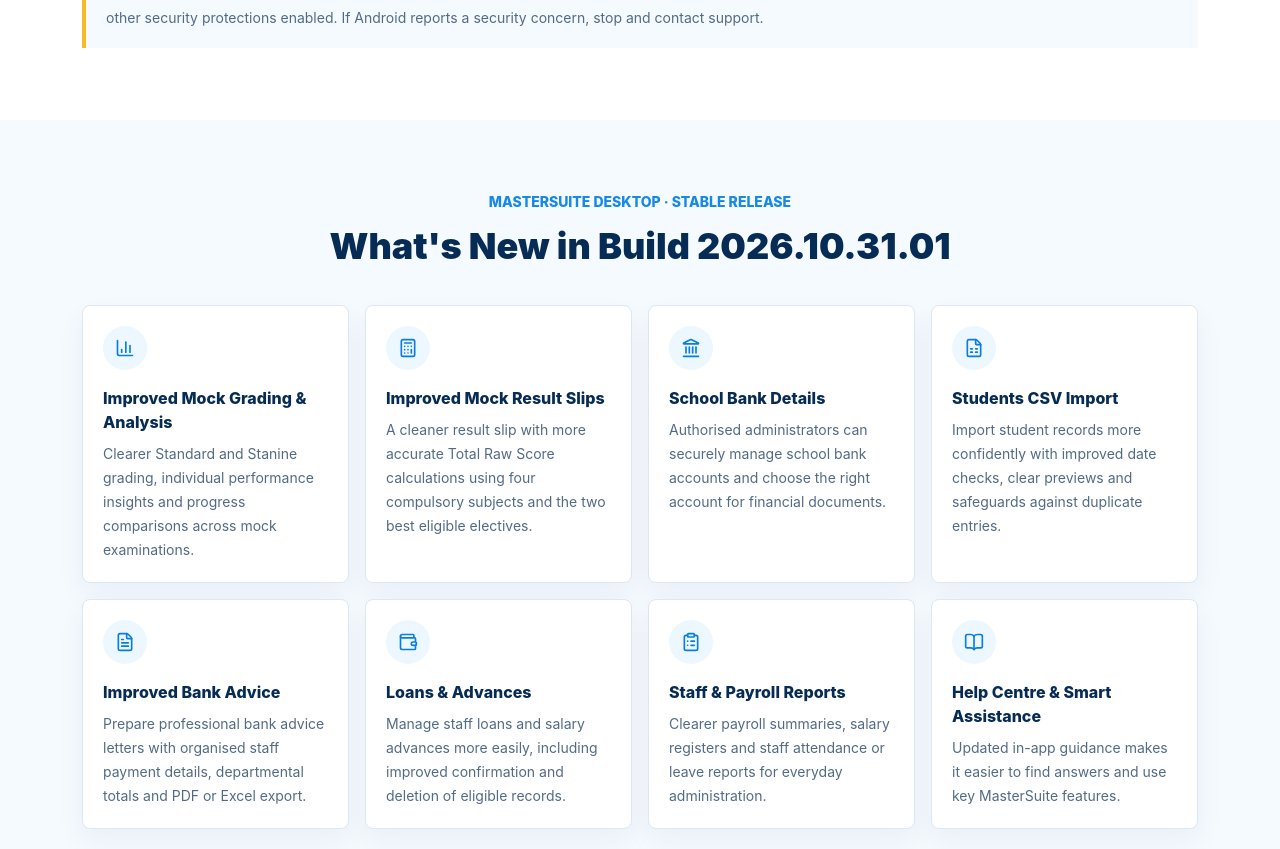
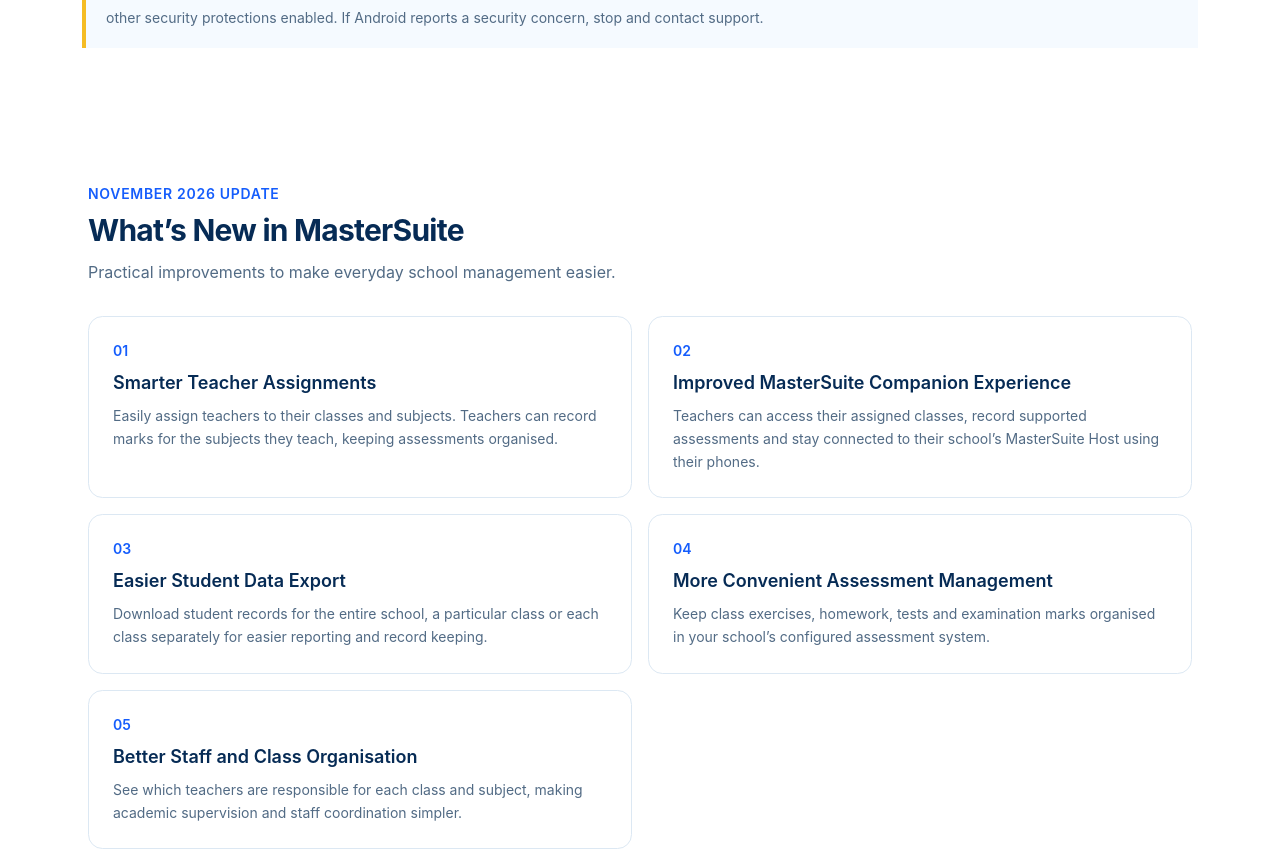
Before and after one commit to nanabaffour6/MasterSuite-website, a React (Vite) app: page / in a window 1280 px wide. Shown: the part 3922-4771 px from the top of the page. Built offline with nearby package versions, Linux system fonts and the light colour scheme.

Commit message:
Update November 2026 What's New with user-friendly school features

```diff
--- a/src/App.tsx
+++ b/src/App.tsx
@@ -8,10 +8,38 @@ import { Footer } from '@/components/landing/footer';
 import { Hero } from '@/components/landing/hero';
 import { Navbar } from '@/components/landing/navbar';
 import { ScreenshotGallery } from '@/components/landing/screenshot-gallery';
-import { WhatsNew } from '@/components/landing/whats-new';
 import { WhyMasterSuite } from '@/components/landing/why-master-suite';
 import { CompanionSection } from '@/components/landing/companion-section';
 import { CompanionSetup } from '@/components/landing/companion-setup';
+
+const novemberUpdates = [
+  { title: 'Smarter Teacher Assignments', description: 'Easily assign teachers to their classes and subjects. Teachers can record marks for the subjects they teach, keeping assessments organised.' },
+  { title: 'Improved MasterSuite Companion Experience', description: 'Teachers can access their assigned classes, record supported assessments and stay connected to their school’s MasterSuite Host using their phones.' },
+  { title: 'Easier Student Data Export', description: 'Download student records for the entire school, a particular class or each class separately for easier reporting and record keeping.' },
+  { title: 'More Convenient Assessment Management', description: 'Keep class exercises, homework, tests and examination marks organised in your school’s configured assessment system.' },
+  { title: 'Better Staff and Class Organisation', description: 'See which teachers are responsible for each class and subject, making academic supervision and staff coordination simpler.' },
+];
+
+function WhatsNew() {
+  return (
+    <section id="whats-new" aria-labelledby="whats-new-heading" className="mx-auto max-w-6xl px-6 py-16">
+      <div className="mb-8">
+        <p className="text-sm font-semibold uppercase tracking-wider text-blue-600">November 2026 Update</p>
+        <h2 id="whats-new-heading" className="mt-2 text-3xl font-bold tracking-tight">What’s New in MasterSuite</h2>
+        <p className="mt-3 max-w-2xl text-base text-muted-foreground">Practical improvements to make everyday school management easier.</p>
+      </div>
+      <div className="grid gap-4 md:grid-cols-2">
+        {novemberUpdates.map((item, index) => (
+          <article key={item.title} className="rounded-2xl border p-6">
+            <p className="mb-2 text-sm font-semibold text-blue-600">{String(index + 1).padStart(2, '0')}</p>
+            <h3 className="text-lg font-semibold">{item.title}</h3>
+            <p className="mt-2 text-sm leading-relaxed text-muted-foreground">{item.description}</p>
+          </article>
+        ))}
+      </div>
+    </section>
+  );
+}
 
 const redactAnalyticsUrl: BeforeSend = (event) => {
   const url = new URL(event.url);
```
